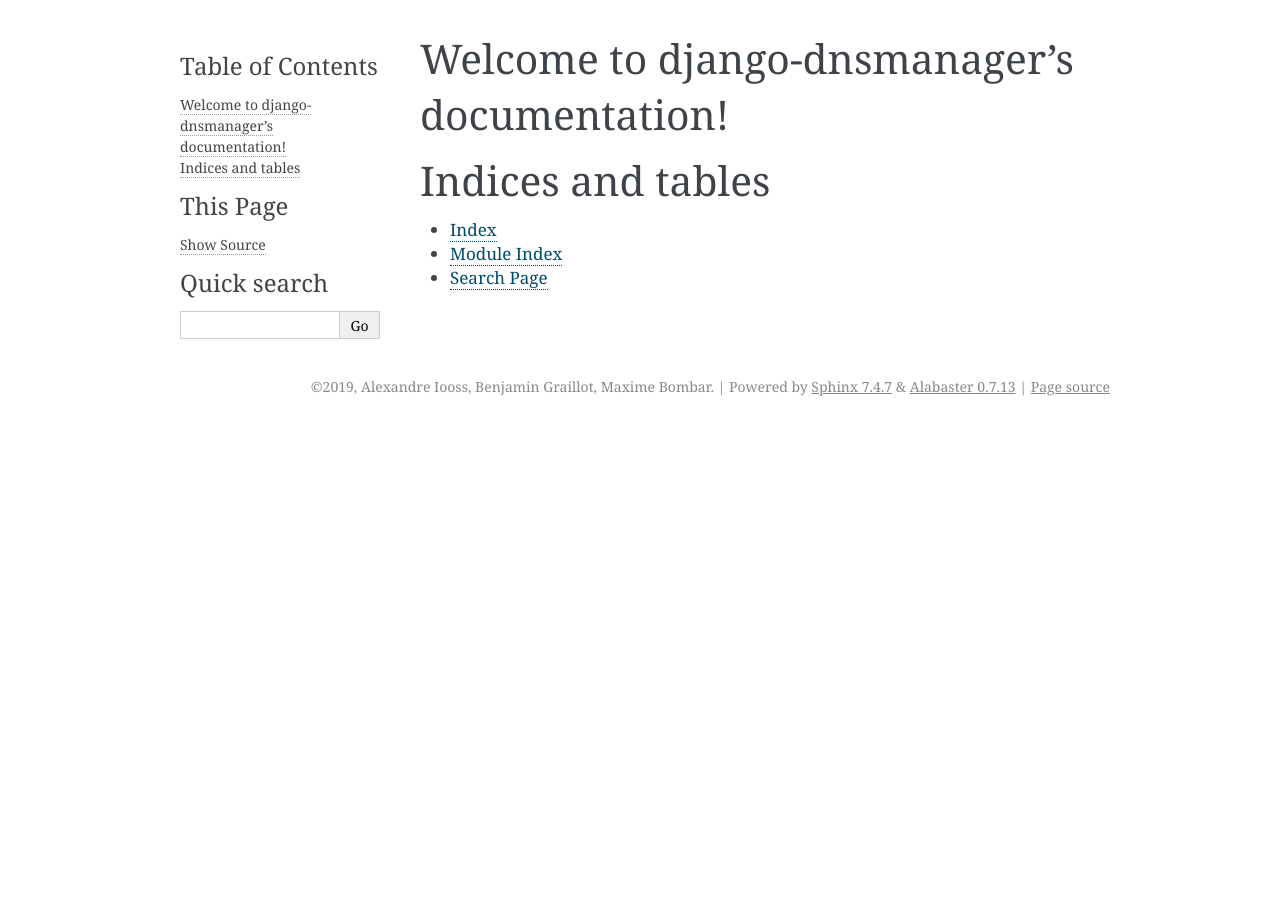
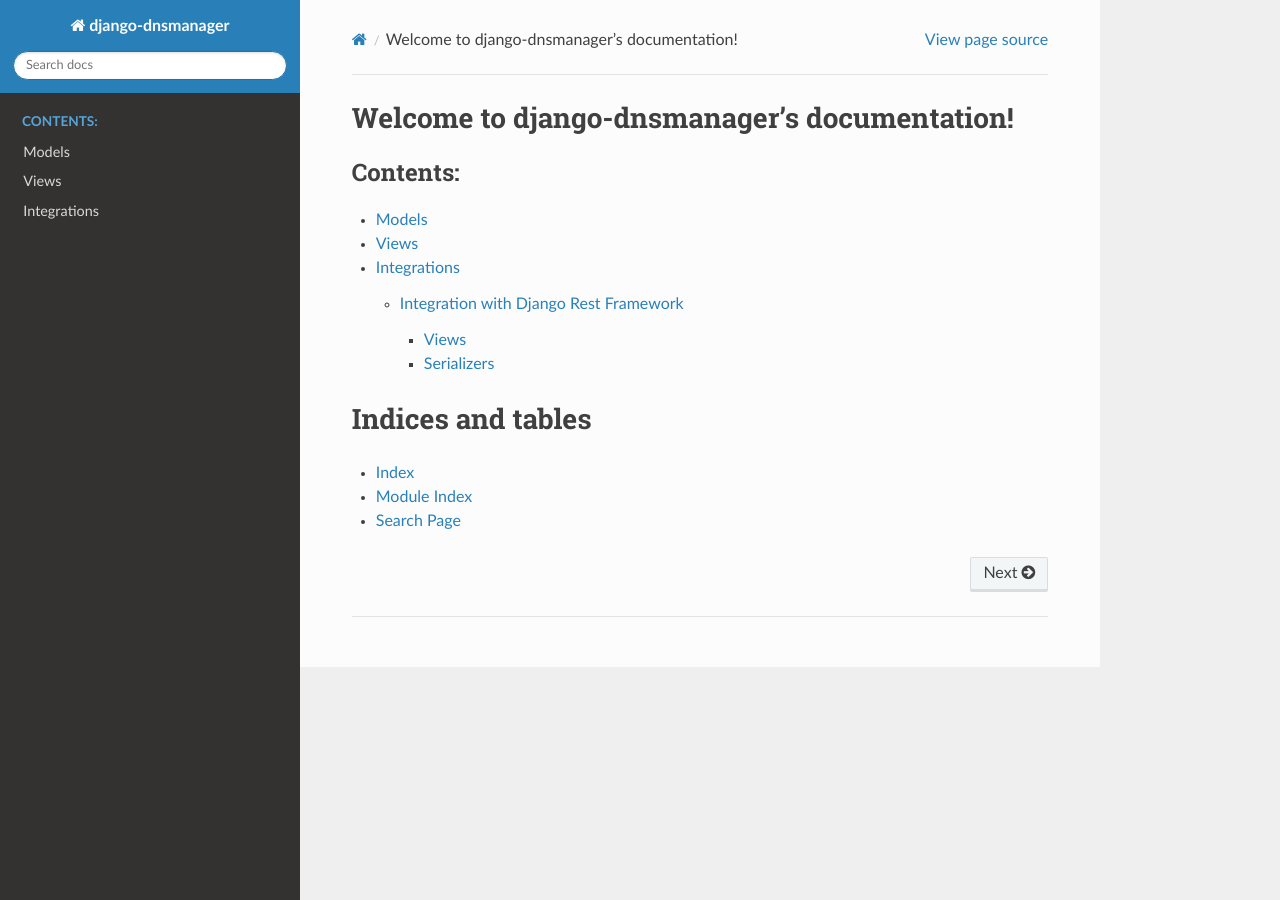
Before and after one commit to constellation-project/django-dnsmanager, a Sphinx documentation site: the page built from docs/index.rst, in a window 1280 px wide. Built offline with Sphinx 7.4.7 and the Read the Docs theme 2.0.0, drawn with Linux system fonts in a browser that asks for light colours.

Commit message:
Add views, models and integrations to documentation

```diff
--- a/docs/conf.py
+++ b/docs/conf.py
@@ -3,6 +3,12 @@
 # This file only contains a selection of the most common options. For a full
 # list see the documentation:
 # https://www.sphinx-doc.org/en/master/usage/configuration.html
+
+import os
+import sys
+
+import django
+import sphinx_rtd_theme
 
 # -- Path setup --------------------------------------------------------------
 
@@ -10,9 +16,10 @@
 # add these directories to sys.path here. If the directory is relative to the
 # documentation root, use os.path.abspath to make it absolute, like shown here.
 #
-# import os
-# import sys
-# sys.path.insert(0, os.path.abspath('.'))
+sys.path.insert(0, os.path.abspath('..'))
+os.environ["DJANGO_SETTINGS_MODULE"] = "example.example.settings"
+
+django.setup()
 
 
 # -- Project information -----------------------------------------------------
@@ -21,9 +28,6 @@
 copyright = '2019, Alexandre Iooss, Benjamin Graillot, Maxime Bombar'
 author = 'Alexandre Iooss, Benjamin Graillot, Maxime Bombar'
 
-# The full version, including alpha/beta/rc tags
-release = '0.1.0'
-
 
 # -- General configuration ---------------------------------------------------
 
@@ -31,10 +35,21 @@
 # extensions coming with Sphinx (named 'sphinx.ext.*') or your custom
 # ones.
 extensions = [
+    'sphinx.ext.autodoc',
+    'sphinx.ext.viewcode',
+    'sphinx.ext.todo',
+    'sphinxcontrib_django',
 ]
 
 # Add any paths that contain templates here, relative to this directory.
 templates_path = ['_templates']
+
+# The language for content autogenerated by Sphinx. Refer to documentation
+# for a list of supported languages.
+#
+# This is also used if you do content translation via gettext catalogs.
+# Usually you set "language" from the command line for these cases.
+language = 'en'
 
 # List of patterns, relative to source directory, that match files and
 # directories to ignore when looking for source files.
@@ -47,9 +62,20 @@
 # The theme to use for HTML and HTML Help pages.  See the documentation for
 # a list of builtin themes.
 #
-html_theme = 'alabaster'
+html_theme = "sphinx_rtd_theme"
+html_theme_path = [sphinx_rtd_theme.get_html_theme_path()]
 
 # Add any paths that contain custom static files (such as style sheets) here,
 # relative to this directory. They are copied after the builtin static files,
 # so a file named "default.css" will overwrite the builtin "default.css".
 html_static_path = ['_static']
+
+html_show_copyright = False
+html_show_sphinx = False
+
+# -- Extension configuration -------------------------------------------------
+
+# -- Options for todo extension ----------------------------------------------
+
+# If true, `todo` and `todoList` produce output, else they produce nothing.
+todo_include_todos = True
--- a/docs/index.rst
+++ b/docs/index.rst
@@ -1,15 +1,13 @@
-.. django-dnsmanager documentation master file, created by
-   sphinx-quickstart on Thu Dec 19 18:08:47 2019.
-   You can adapt this file completely to your liking, but it should at least
-   contain the root `toctree` directive.
-
 Welcome to django-dnsmanager's documentation!
 =============================================
 
 .. toctree::
-   :maxdepth: 2
+   :maxdepth: 4
    :caption: Contents:
 
+   models
+   views
+   integrations
 
 
 Indices and tables
--- /dev/null
+++ b/docs/integrations.rst
@@ -0,0 +1,21 @@
+Integrations
+============
+
+Integration with Django Rest Framework
+--------------------------------------
+
+Views
+*****
+
+.. automodule:: dnsmanager.api.views
+   :members:
+   :undoc-members:
+   :show-inheritance:
+
+Serializers
+***********
+
+.. automodule:: dnsmanager.api.serializers
+   :members:
+   :undoc-members:
+   :show-inheritance:
```
Also changed, not shown: docs/models.rst (added, +7 -0 lines), docs/views.rst (added, +7 -0 lines), 1 other file.
